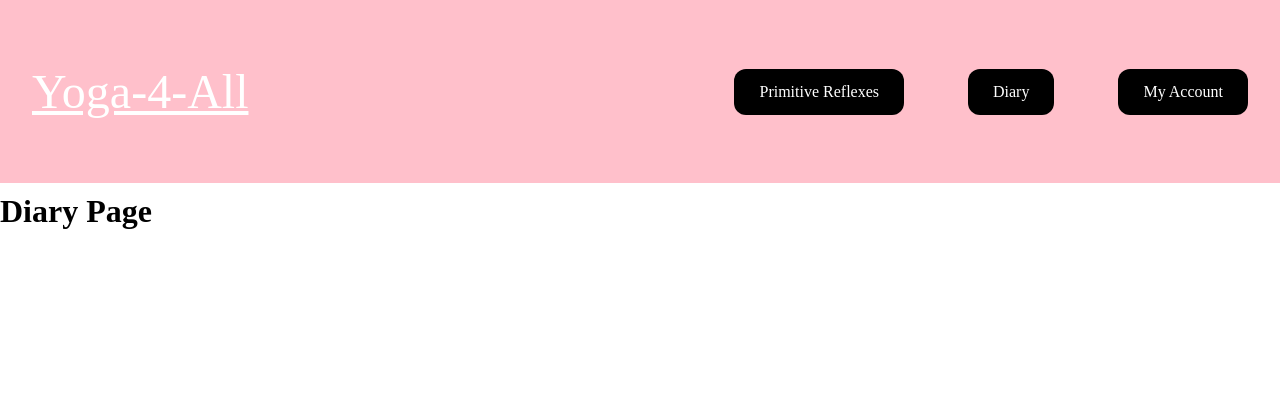
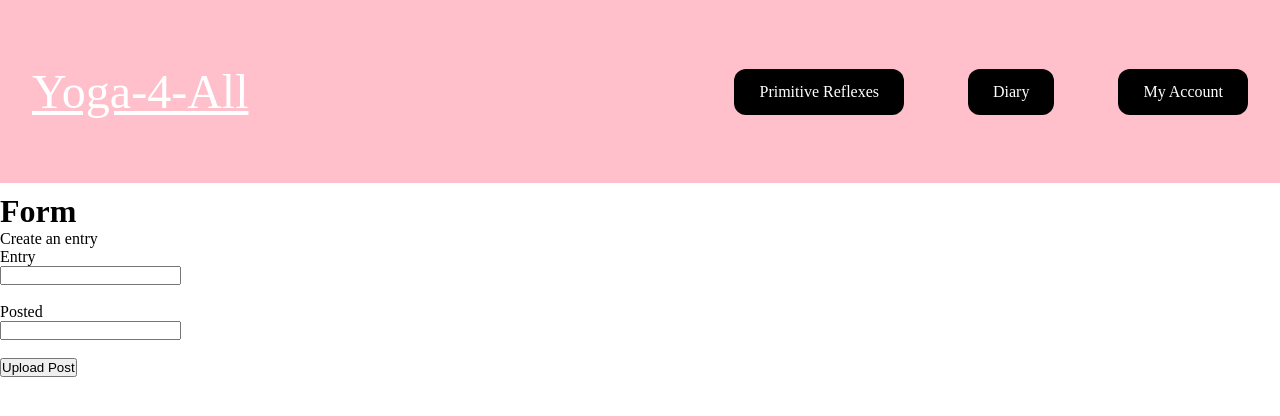
Before and after one commit to chemille/frontend-yoga-4-all, a React (Create React App) app: page /diary in a window 1280 px wide. Shown: the top 416 px of the page. Built offline with nearby package versions, Linux system fonts and the light colour scheme; a web font is replaced by a local one.

Commit message:
created entry form

```diff
--- a/src/pages/Diary.tsx
+++ b/src/pages/Diary.tsx
@@ -1,3 +1,46 @@
+import { useState } from "react";
+
+const defaultFormData = {
+  entry: "",
+  posted_at: ""
+}
+
 export function Diary() {
-	return <h1>Diary Page</h1>;
+    const[formData, setFormData] = useState(defaultFormData);
+    const { entry, posted_at } = formData
+
+    const onChange = (e: React.ChangeEvent<HTMLInputElement>) => {
+      setFormData((prevState) => ({
+        ...prevState,
+        [e.target.id]: e.target.value,
+      }));
+    }
+
+    const onSubmit = (e: React.FormEvent<HTMLFormElement>) => {
+      e.preventDefault();
+      console.log(formData);
+
+      setFormData(defaultFormData);
+    };
+
+    return (
+      <>
+      <h1>Form</h1>
+      <p>Create an entry</p>
+
+      <form onSubmit={onSubmit}>
+      <label htmlFor="title">Entry</label>
+      <br />
+      <input type="text" id="entry" value={entry} onChange={onChange} />
+      <br />
+      <br />
+      <label htmlFor="body">Posted</label>
+      <br />
+      <input type="text" id="posted_at" value={posted_at} onChange={onChange} />
+      <br />
+      <br />
+      <button type="submit">Upload Post</button>
+      </form>
+      </>
+    );
   }
```
